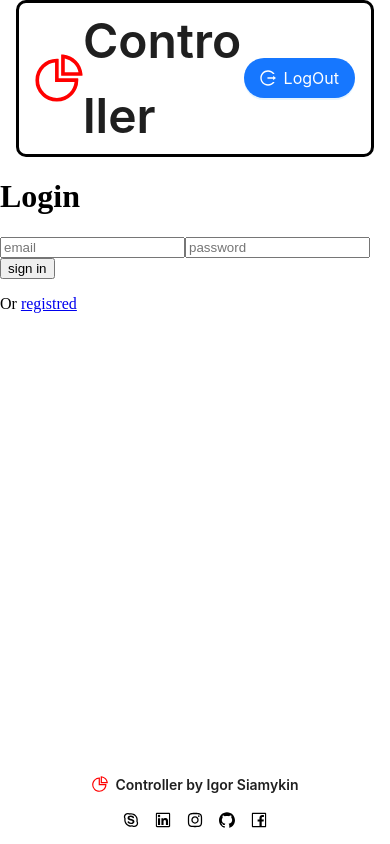
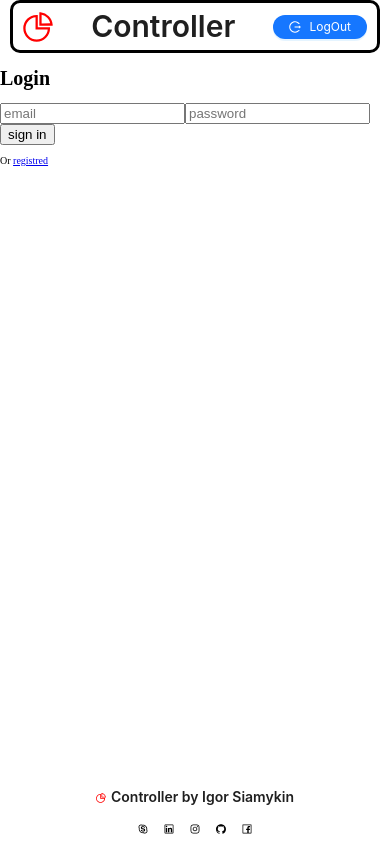
Before and after one commit to Sparkisss/Controller, a React (Vite) app in the folder client/: page /login in a window 390 px wide. Built offline with nearby package versions, Linux system fonts and the light colour scheme; no server answers.

Commit message:
style: add adaptive for header and footer

```diff
--- a/client/src/index.scss
+++ b/client/src/index.scss
@@ -9,3 +9,28 @@ body {
     flex-direction: column;
     min-height: 100vh;
 }
+
+@media (max-width: 769px) {
+    body {
+      font-size: 12px;
+    }
+    .ant-btn {
+        font-size: 14px;
+      }
+  }
+
+  @media (max-width: 426px) {
+    body {
+      font-size: 10px;
+    }
+    .ant-btn {
+        font-size: 12px;
+        height: 2em;
+      }
+  }
+
+  @media (max-width: 376px) {
+    body {
+      font-size: 8px;
+    }
+  }
```
